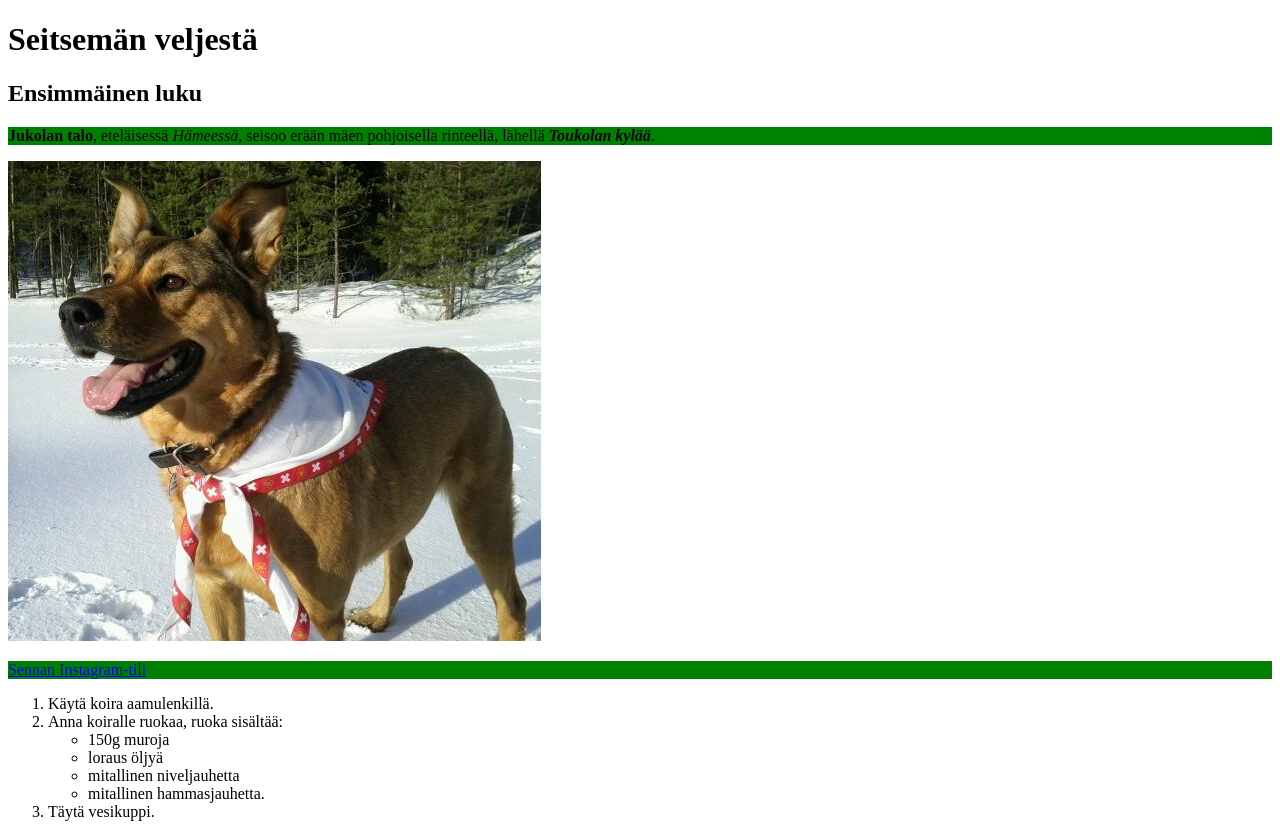
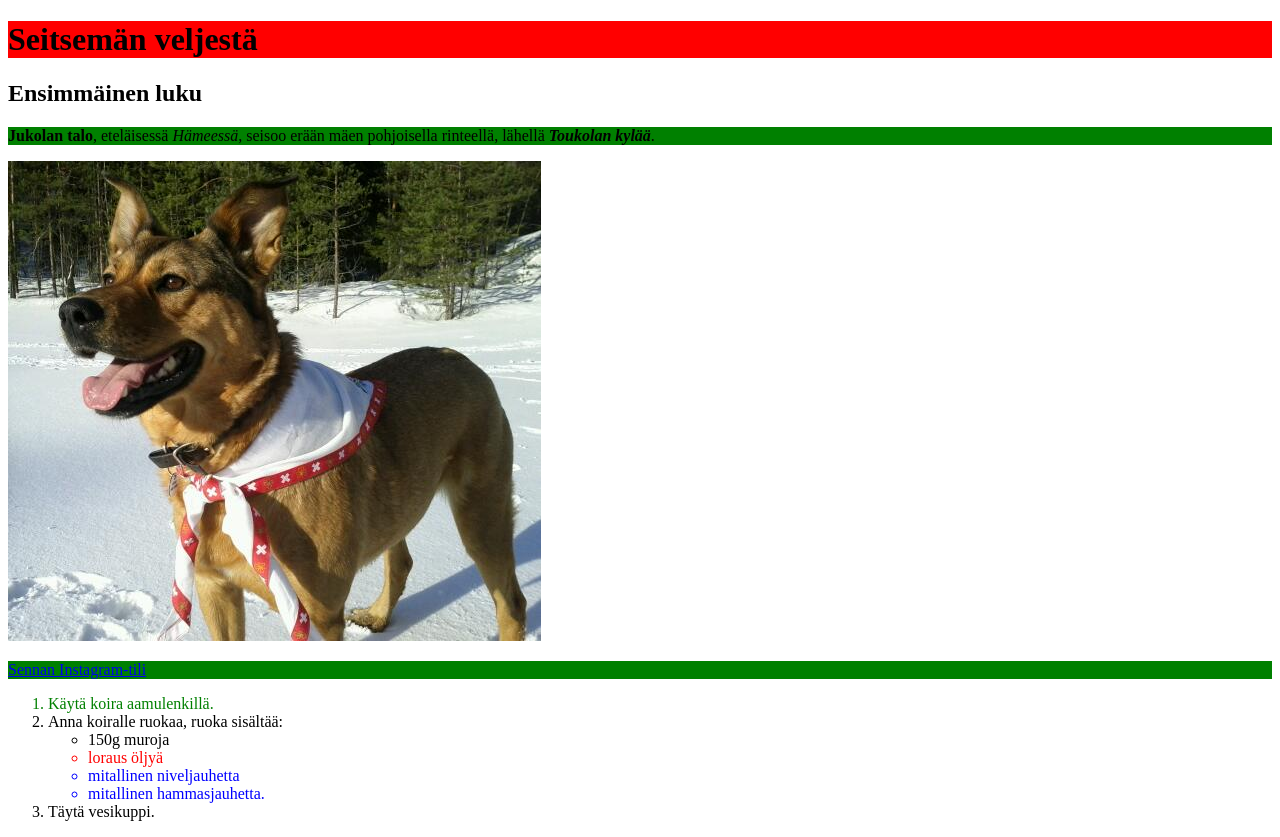
Before and after one commit to tmtoivon/lapio-webasto, a plain HTML site: page index.html in a window 1280 px wide. Drawn offline with Linux system fonts and the light colour scheme.

Commit message:
Osa 3. Kahdeksas tehtävä

```diff
--- a/index.html
+++ b/index.html
@@ -3,10 +3,23 @@
 
 <!-- Google HTML styleguide: https://google.github.io/styleguide/htmlcssguide.html -->
 
+<!-- tyyppiselektori -> luokkaselektori -> tunnisteselektori -->
+
 <head>
   <meta charset="utf-8">
   <title>Lapio website</title>
   <link rel="stylesheet" href="style.css">
+  <style>
+    h1 {
+	background-color: red;
+    }
+    .health {
+	color: blue;
+    }
+    #important {
+	color: red;
+    }
+  </style>
 </head>
 
 <body>
@@ -22,13 +35,13 @@
   </p>
 
 <ol>
-  <li>Käytä koira aamulenkillä.</li>
+  <li style="color:green;">Käytä koira aamulenkillä.</li>
   <li>Anna koiralle ruokaa, ruoka sisältää:</li>
   <ul>
     <li>150g muroja</li>
-    <li>loraus öljyä</li>
-    <li>mitallinen niveljauhetta</li>
-    <li>mitallinen hammasjauhetta.</li>
+    <li id="important">loraus öljyä</li>
+    <li class="health">mitallinen niveljauhetta</li>
+    <li class="health">mitallinen hammasjauhetta.</li>
   </ul>
   <li>Täytä vesikuppi.</li>
 </ol>
```
